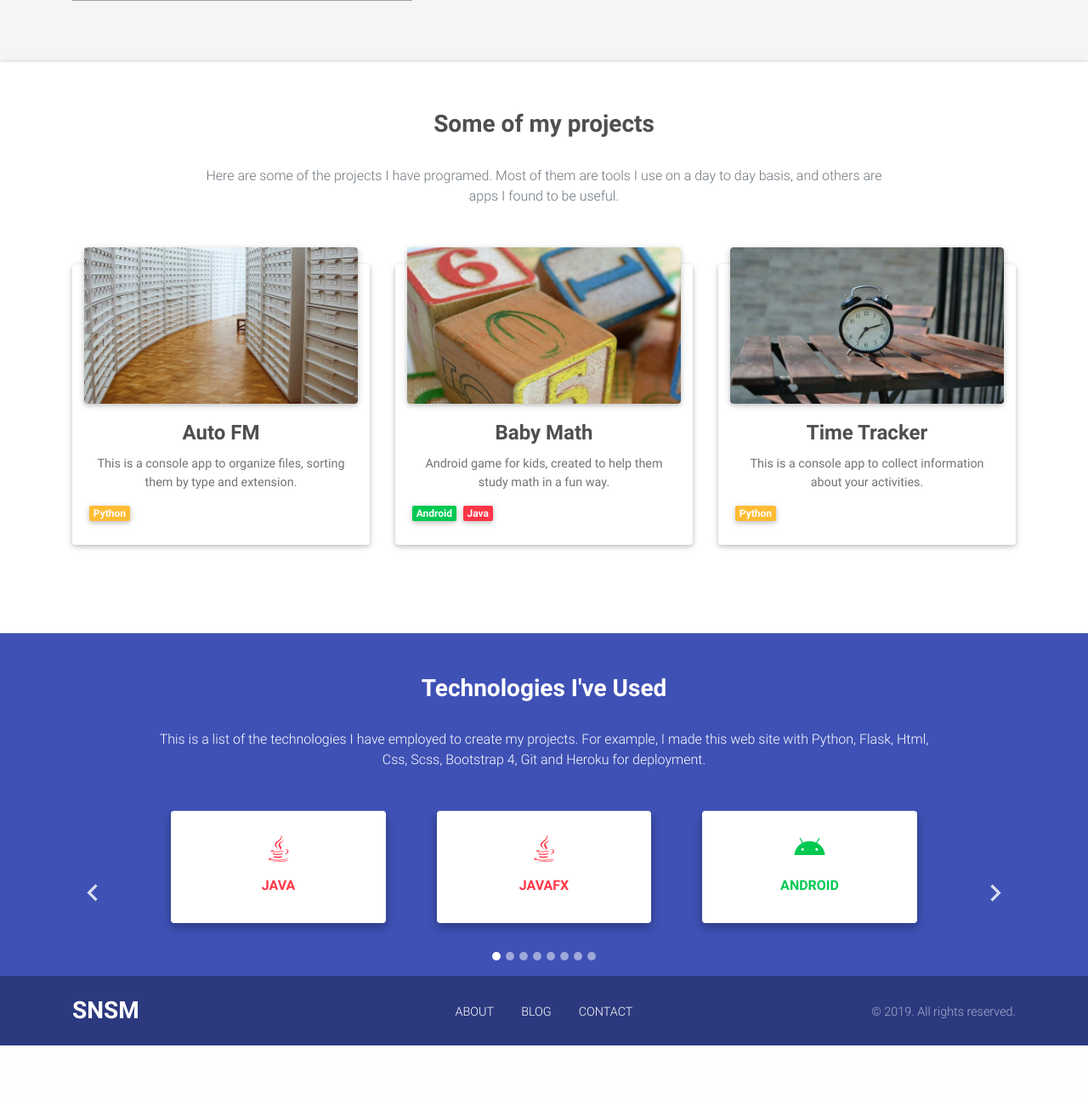
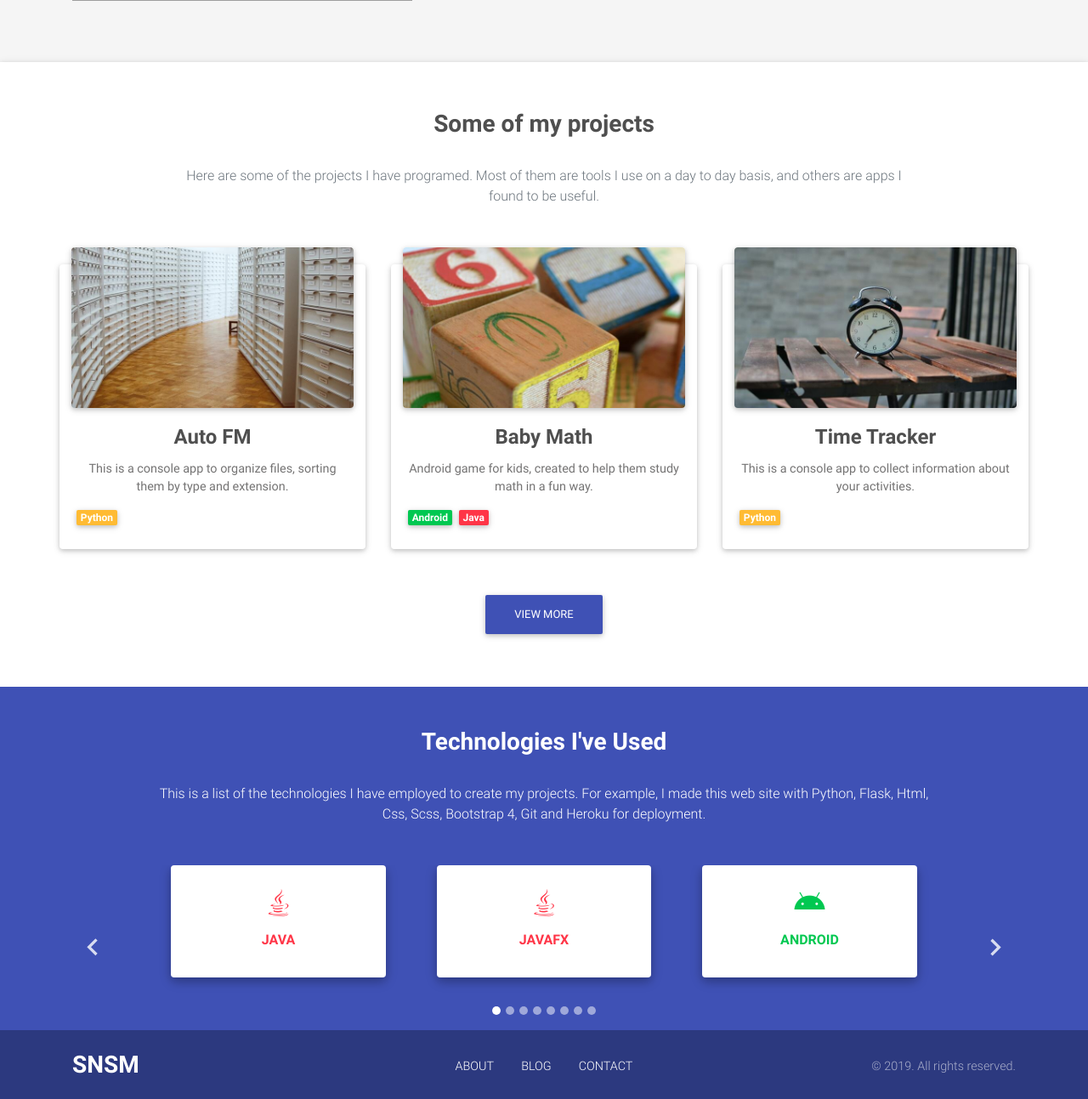
Before and after one commit to Sebastian-Soto-M/Portfolio, a Flask app: page / in a window 1280 px wide. Shown: the part 1147-2440 px from the top of the page at 85% size. Before the commit the page ends 2377 px from the top, so only its background shows below. Run offline with Flask 2, Linux system fonts and the light colour scheme; some libraries are stand-ins or nearby versions; grey boxes are pictures that could not be loaded.

Commit message:
View more btn in index.html projects

```diff
--- a/templates/views/index/projects.html
+++ b/templates/views/index/projects.html
@@ -1,10 +1,12 @@
 <section id="projects">
     <div class="bg-white py-2 z-depth-1">
         <div class="container my-5">
+            <div class="row">
                 <section class="dark-grey-text text-center">
                     <h3 class="font-weight-bold mb-4 pb-2">Some of my projects</h3>
                     <p class="text-muted w-responsive mx-auto mb-5">
-                    Here are some of the projects I have programed. Most of them are tools I use on a day to day basis,
+                        Here are some of the projects I have programed. Most of them are tools I use on a day to day
+                        basis,
                         and others are apps I found to be useful.
                     </p>
                     <div class="row">
@@ -22,5 +24,9 @@
                     </div>
                 </section>
             </div>
+            <div class="row justify-content-center">
+                <a href="/projects" class="btn btn-indigo btn-rounded mx-0">View more</a>
+            </div>
+        </div>
     </div>
 </section>
```
Lines whose indentation alone changed are shown as unchanged.
